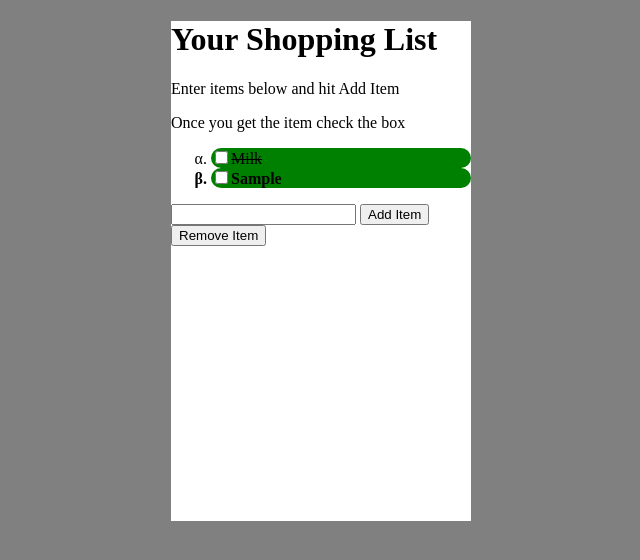
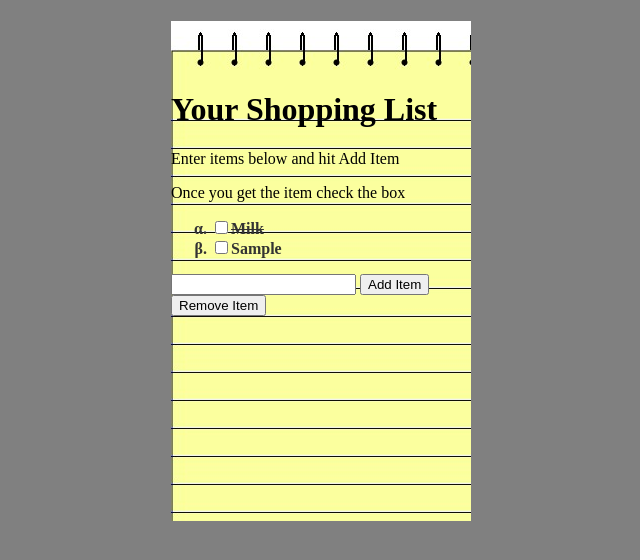
Before and after one commit to oliverlangmo/jQuery-shopping-app, a plain HTML site: page index.html in a window 1280 px wide. Both pictures are taken after typing "Sample" into the empty fields and a click on the button "Add Item". Shown: the whole page, without its empty margins (319-959 px from the left). Drawn offline with nearby package versions, Linux system fonts and the light colour scheme.

Commit message:
looking better

```diff
--- a/app.js
+++ b/app.js
@@ -8,8 +8,8 @@ $(document).ready(function() {
 			$("input#input").val('');
 			$('#error').hide();
         }
-        $("#remove").click(function() {
-	      $('#groceries').closest("li").remove();
+        $("#remove").on('click',function() {
+	      $('ol li:last-child').remove();
 	    })
 });
 $("ol").on('click', '[type=checkbox]', function() {
--- a/mystyle.css
+++ b/mystyle.css
@@ -7,6 +7,7 @@ body {
 	height: 500px;
 	width: 300px;
 	margin: 0 auto;
+	background: url(img/notepad1.jpg);
 }
 
 .in-cart{
@@ -19,9 +20,13 @@ ol {
 	list-style-type: lower-greek;
 }
 li{
-	background-color: green;
-	border-radius: 10px;
+	font-family: 'Roboto' Helvetica, Sans-serif;
+	font-weight: bold;
+	color: #333;
 }
 #error{
 	display: none;
 }
+h1{
+	padding-top: 70px;
+}
```
Also changed, not shown: img/notepad1.jpg (added).
